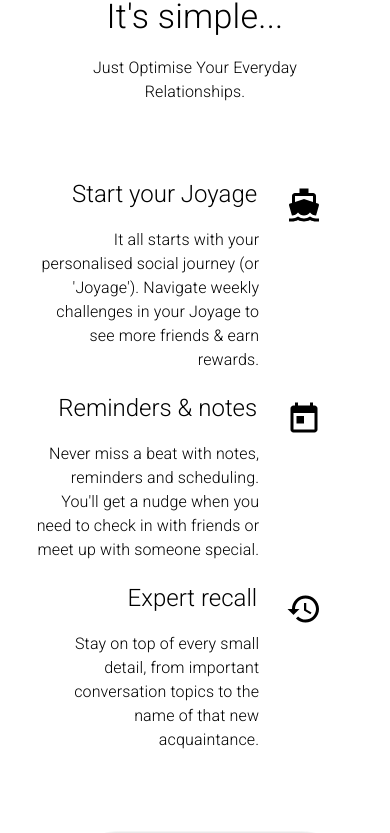
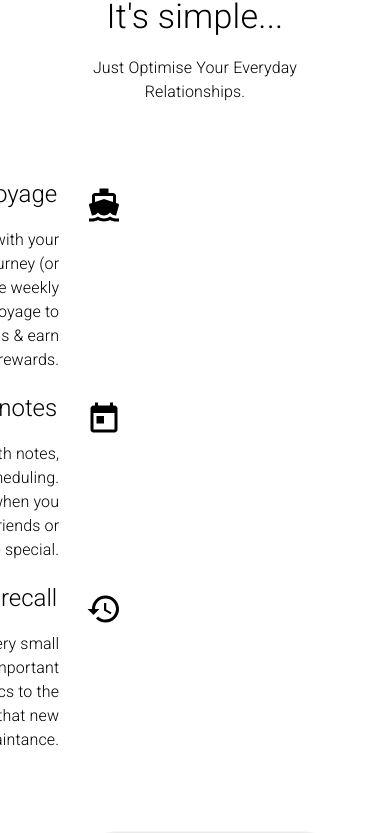
Before and after one commit to OlliePorter/joyer-site, a React (Create React App) app: page /#/ in a window 390 px wide. Shown: the part 885-1718 px from the top of the page. Built offline with nearby package versions, Linux system fonts and the light colour scheme.

Commit message:
Add important to margin-left for mobile

```diff
--- a/src/index.css
+++ b/src/index.css
@@ -81,7 +81,7 @@ body {
   }
 
   .MuiGrid-grid-xs-3 {
-    margin-left: -200px;
+    margin-left: -200px !important;
   }
 
 }
```
